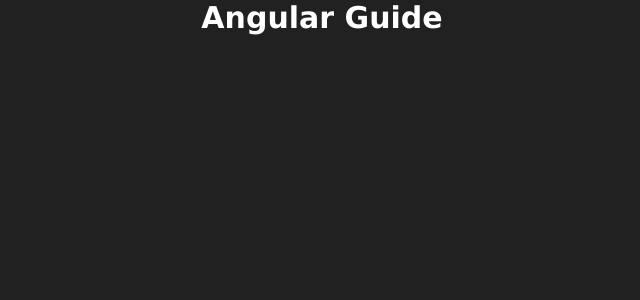
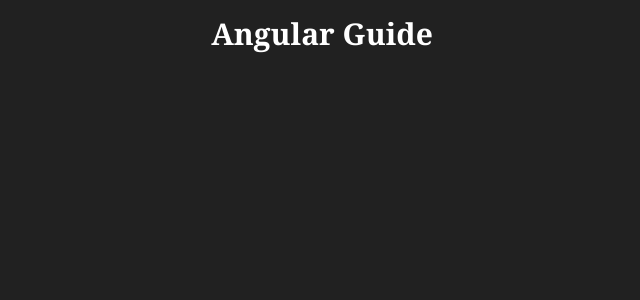
Before and after one commit to nithinK-142/angular-guide, an Angular app: page / in a window 1280 px wide. Shown: the top 300 px of the page, without its empty margins (318-958 px from the left). Built offline with nearby package versions, Linux system fonts and the light colour scheme.

Commit message:
update: readme.

```diff
--- a/src/app/app.component.html
+++ b/src/app/app.component.html
@@ -7,8 +7,14 @@
 <!-- * * * * * * * to get started with your project! * * * * * * * -->
 <!-- * * * * * * * * * * * * * * * * * * * * * * * * * * * * * * * -->
 
+<style>
+  h1 {
+    font-family: Georgia, "Times New Roman", Times, serif;
+  }
+</style>
+
 <main>
-  <h1 class="text-3xl font-semibold text-center">Angular Guide</h1>
+  <h1 class="text-3xl font-semibold text-center my-4">Angular Guide</h1>
 </main>
 
 <!-- * * * * * * * * * * * * * * * * * * * * * * * * * * * * * * * * -->
--- a/src/styles.css
+++ b/src/styles.css
@@ -5,5 +5,4 @@
 body {
   background-color: #212121;
   color: #fff;
-  font-family: Verdana, Geneva, Tahoma, sans-serif;
 }
```
Also changed, not shown: 1 other file (tests, documents, lock files or other folders).
